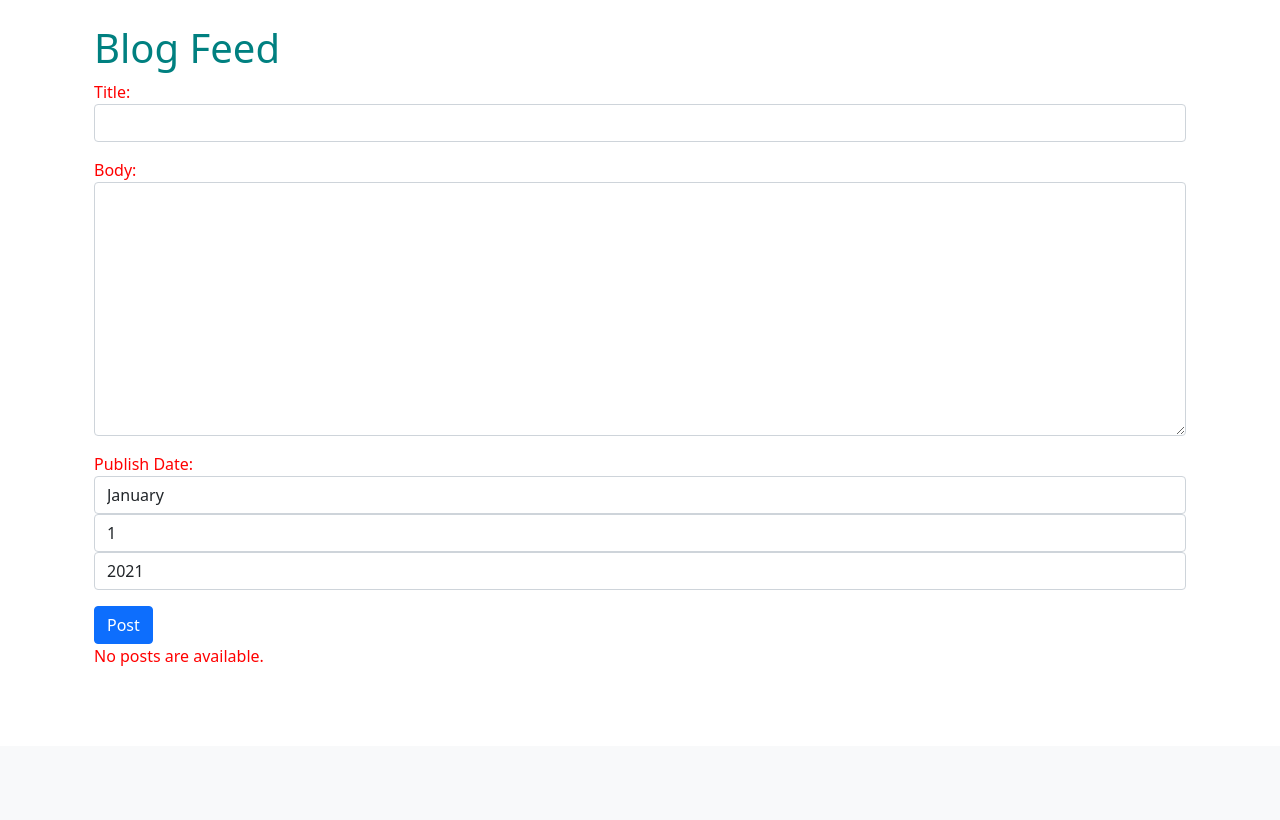
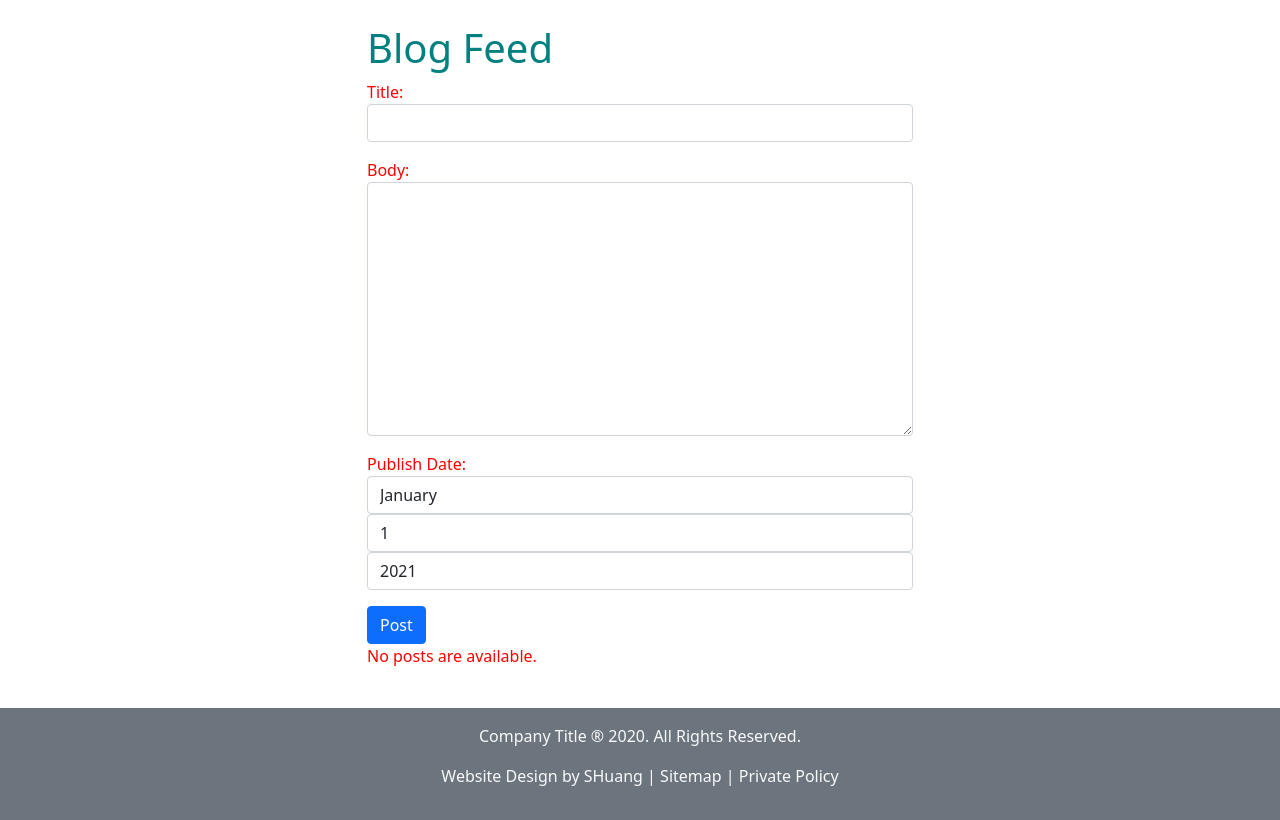
Before and after one commit to scotth527/Django-blog, a Django app: page / in a window 1280 px wide. Shown: the part 54-874 px from the top of the page. Before the commit the page ends 720 px from the top, so only its background shows below. Run offline with Django 3.2, Linux system fonts and the light colour scheme; the visitor is signed in with stand-in values (Sample User, id 1); data that the repository does not hold is empty; some libraries are stand-ins or nearby versions.

Commit message:
added footer and wrapped the new blog post in a container

```diff
--- a/posts/static/posts/style.css
+++ b/posts/static/posts/style.css
@@ -1,5 +1,9 @@
 div, p {
     color: red;
+}
+
+select.form-control {
+    display:inline;
 }
 
 /* The Modal (background) */
--- a/posts/templates/posts/index.html
+++ b/posts/templates/posts/index.html
@@ -4,16 +4,17 @@
 <link rel="stylesheet" type="text/css" href="{% static 'posts/style.css' %}">
 
 {% block content %}
+<div class="post col-6 mx-auto">
 <h1>Blog Feed</h1>
 
-<div class="row">
+
 
     <section class="mx-auto">
         {% include 'posts/partials/_posts_new.html' with form=form %}
     </section>
 
 {% if latest_post_list %}
-<div class="post col-6 mx-auto">
+
     {% for post in latest_post_list %}
     <article class="mb-5 border border-dark rounded p-4">
 
@@ -28,12 +29,12 @@
     </article>
 
     {% endfor %}
-</div>
+
 {% else %}
 <p>No posts are available.</p>
 {% endif %}
 
 </div>
-
+</div>
 
 {% endblock %}
--- a/posts/templates/posts/partials/_posts_new.html
+++ b/posts/templates/posts/partials/_posts_new.html
@@ -2,7 +2,8 @@
     {% csrf_token %}
 
     {% for field in form %}
-    <p>
+<!--        {{ field.label_tag }}-->
+    <p class="{% ifequal field.label_tag 'Publish Date:' %} d-flex {% endifequal %}">
         {{ field.label_tag }}<br>
         {{ field }}
         {% if field.help_text %}
--- a/templates/base.html
+++ b/templates/base.html
@@ -58,6 +58,15 @@
   {% block content %}{% endblock content %}
 </main>
 
+{% block footer %}
+<footer class="text-center bg bg-secondary p-3">
+
+    <p class="text-light">Company Title ® 2020. All Rights Reserved.</p>
+    <p class="text-light">Website Design by SHuang | Sitemap | Private Policy
+</p>
+</footer>
+{% endblock %}
+
 <script src="https://cdn.jsdelivr.net/npm/@popperjs/core@2.6.0/dist/umd/popper.min.js" integrity="sha384-KsvD1yqQ1/1+IA7gi3P0tyJcT3vR+NdBTt13hSJ2lnve8agRGXTTyNaBYmCR/Nwi" crossorigin="anonymous"></script>
 <script src="https://cdn.jsdelivr.net/npm/bootstrap@5.0.0-beta2/dist/js/bootstrap.min.js" integrity="sha384-nsg8ua9HAw1y0W1btsyWgBklPnCUAFLuTMS2G72MMONqmOymq585AcH49TLBQObG" crossorigin="anonymous"></script>
 <script src="js/bootstrap.min.js"></script>
```
